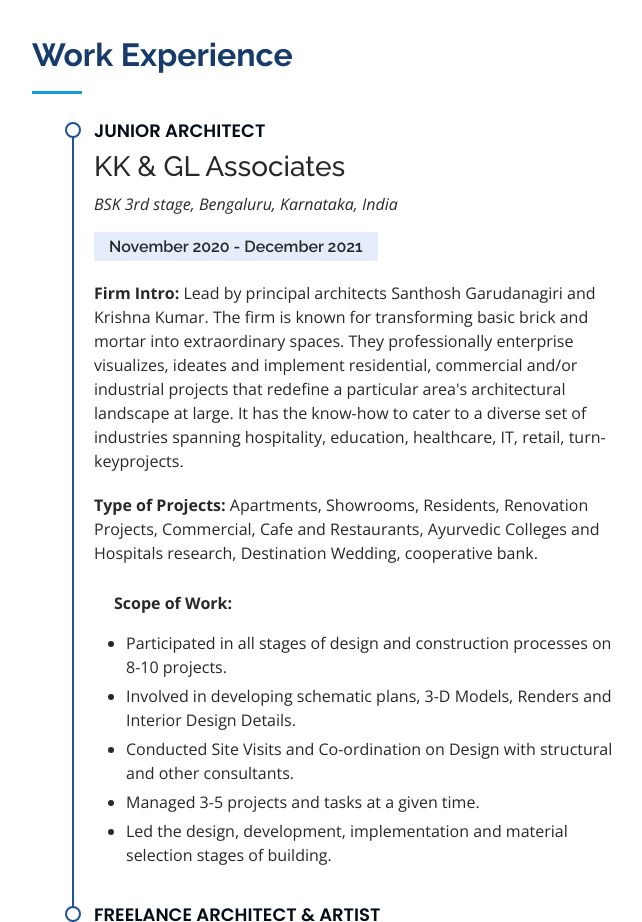
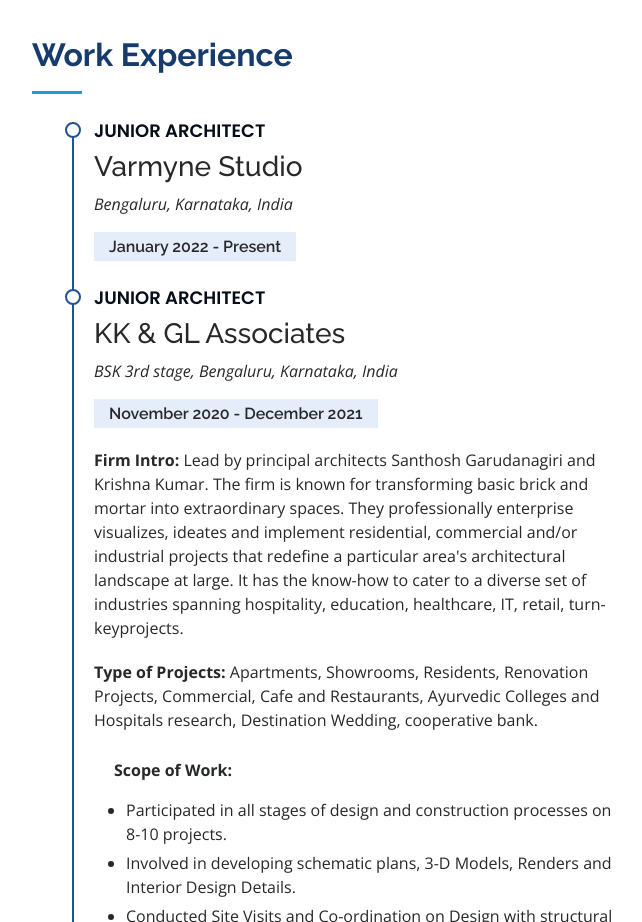
Before and after one commit to BrundaMuralidhar/brundamuralidhar.github.io, a plain HTML site: page index.html in a window 1280 px wide. Shown: the part 2080-3002 px from the top of the page, without its empty margins (280-922 px from the left). Drawn offline with nearby package versions, Linux system fonts and the light colour scheme.

Commit message:
Updated experience

```diff
--- a/index.html
+++ b/index.html
@@ -271,6 +271,14 @@
         <div class="row">
 
           <div class="col-lg-8" data-aos="fade-up" data-aos-delay="100">
+
+            <div class="resume-item">
+              <h4>Junior Architect</h4>
+              <h3>Varmyne Studio</h3>
+              <p><em>Bengaluru, Karnataka, India</em></p>
+              <h5>January 2022 - Present</h5>
+            </div>
+
             <div class="resume-item">
               <h4>Junior Architect</h4>
               <h3>KK & GL Associates</h3>
```
